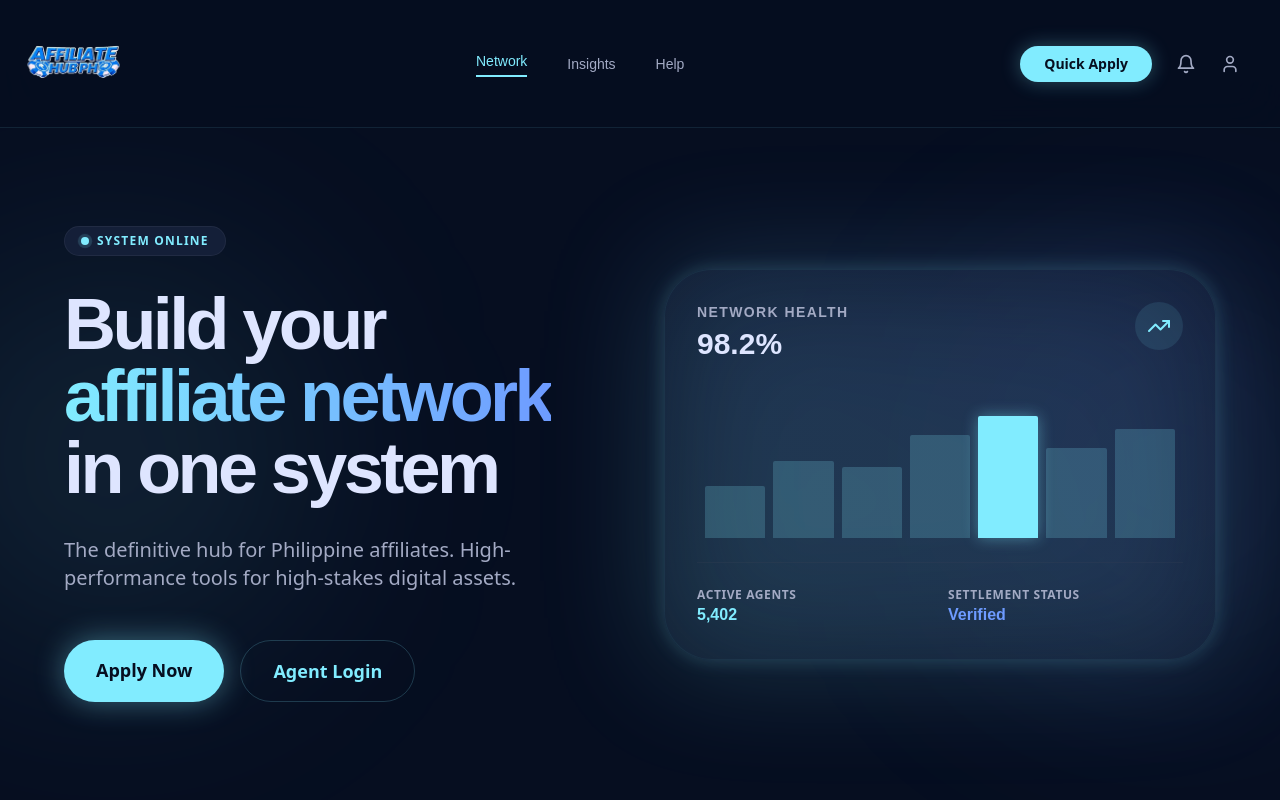
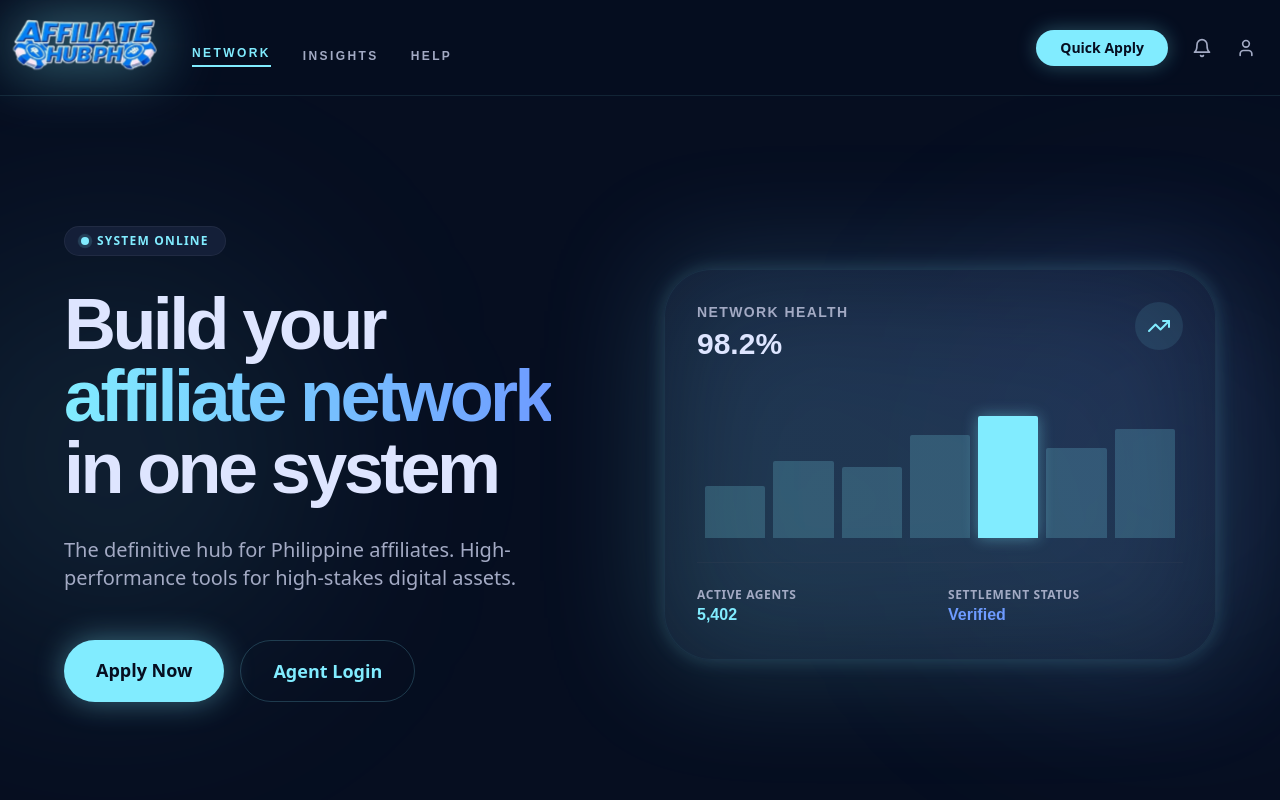
Before and after one commit to Abdulah-eng/Affiliate-Hub, a Next.js app: page / in a window 1280 px wide. Shown: the top 800 px of the page. Built offline with nearby package versions, Linux system fonts and the light colour scheme; no server answers; the database is empty.

Commit message:
style: enlarge home page logo and move nav links; refine logo sizes in sidebars and apply page

```diff
--- a/src/app/apply/page.tsx
+++ b/src/app/apply/page.tsx
@@ -267,15 +267,15 @@ function ApplyPageContent() {
 
   return (
     <div className="min-h-screen bg-background text-on-surface font-body selection:bg-primary/30">
-      <header className="fixed top-0 right-0 w-full h-32 z-40 bg-[#060e20]/60 backdrop-blur-xl border-b border-[#81ecff]/10 flex justify-between items-center px-8">
+      <header className="fixed top-0 right-0 w-full h-24 z-40 bg-[#060e20]/60 backdrop-blur-xl border-b border-[#81ecff]/10 flex justify-between items-center px-8">
         <div className="flex items-center gap-20">
-          <Link href="/" className="relative h-28 w-[380px] flex items-center justify-start">
+          <Link href="/" className="relative h-20 w-48 flex items-center justify-center">
             <Image
               src="/WhatsApp_Image_2026-04-11_at_01.17.27-removebg-preview.png"
               alt="Logo"
-              width={400}
-              height={200}
-              className="object-contain h-full w-auto scale-125"
+              width={160}
+              height={80}
+              className="object-contain h-full w-auto"
               priority
             />
           </Link>
--- a/src/components/layout/AdminSidebar.tsx
+++ b/src/components/layout/AdminSidebar.tsx
@@ -77,13 +77,13 @@ export const AdminSidebar = ({ isOpen, setIsOpen }: { isOpen?: boolean, setIsOpe
       )}>
         <div className="px-6 mb-8">
           <div className="flex items-center justify-between mb-4">
-            <Link href="/" className="relative h-20 w-48 flex items-center justify-center -ml-2">
+            <Link href="/" className="relative h-16 w-40 flex items-center justify-center -ml-2">
               <Image
                 src="/WhatsApp_Image_2026-04-11_at_01.17.27-removebg-preview.png"
                 alt="Logo"
-                width={200}
-                height={100}
-                className="object-contain h-full w-auto scale-110"
+                width={160}
+                height={80}
+                className="object-contain"
                 priority
               />
             </Link>
--- a/src/components/layout/AgentSidebar.tsx
+++ b/src/components/layout/AgentSidebar.tsx
@@ -99,13 +99,13 @@ export const AgentSidebar = ({ isOpen, setIsOpen }: { isOpen: boolean, setIsOpen
       )}>
         <div className="px-8 mb-6 flex flex-col shrink-0 gap-4">
           <div className="flex items-center justify-between">
-            <Link href="/" className="relative h-20 w-48 flex items-center justify-center -ml-2">
+            <Link href="/" className="relative h-16 w-40 flex items-center justify-center -ml-2">
               <Image
                 src="/WhatsApp_Image_2026-04-11_at_01.17.27-removebg-preview.png"
                 alt="Logo"
-                width={200}
-                height={100}
-                className="object-contain h-full w-auto scale-110"
+                width={160}
+                height={80}
+                className="object-contain"
                 priority
               />
             </Link>
--- a/src/components/layout/Navbar.tsx
+++ b/src/components/layout/Navbar.tsx
@@ -5,27 +5,27 @@ import Image from 'next/image';
 
 export const Navbar = () => {
   return (
-    <nav className="fixed top-0 right-0 w-full h-32 z-50 bg-[#060e20]/60 backdrop-blur-xl border-b border-[#81ecff]/10">
-      <div className="flex justify-between items-center px-8 w-full h-full max-w-7xl mx-auto">
-        <div className="flex items-center gap-16">
-          <Link href="/" className="relative h-28 w-[380px] flex items-center justify-start">
+    <nav className="fixed top-0 right-0 w-full h-24 z-50 bg-[#060e20]/80 backdrop-blur-2xl border-b border-[#81ecff]/10">
+      <div className="flex justify-between items-center px-4 w-full h-full max-w-[1600px] mx-auto">
+        <div className="flex items-center">
+          <Link href="/" className="relative h-52 w-auto min-w-[200px] flex items-center justify-start -ml-6 group px-4">
             <Image
               src="/WhatsApp_Image_2026-04-11_at_01.17.27-removebg-preview.png"
               alt="Logo"
               width={400}
               height={200}
-              className="object-contain h-full w-auto scale-125"
+              className="object-contain h-full w-auto transform transition-all duration-500 group-hover:scale-105 group-hover:drop-shadow-[0_0_30px_rgba(129,236,255,0.6)]"
               priority
             />
           </Link>
-          <div className="hidden md:flex gap-10 items-center">
-            <Link href="/" className="text-[#81ecff] border-b-2 border-[#81ecff] pb-1 font-headline font-medium text-sm">
+          <div className="flex gap-4 sm:gap-8 items-center pt-4">
+            <Link href="/" className="text-[#81ecff] border-b-2 border-[#81ecff] pb-1 font-headline font-bold text-[10px] sm:text-xs uppercase tracking-[0.2em] whitespace-nowrap">
               Network
             </Link>
-            <Link href="/insights" className="text-[#a3aac4] hover:text-[#dee5ff] transition-all font-headline font-medium text-sm">
+            <Link href="/insights" className="text-[#a3aac4] hover:text-[#dee5ff] transition-all font-headline font-bold text-[10px] sm:text-xs uppercase tracking-[0.2em] whitespace-nowrap">
               Insights
             </Link>
-            <Link href="/help" className="text-[#a3aac4] hover:text-[#dee5ff] transition-all font-headline font-medium text-sm">
+            <Link href="/help" className="text-[#a3aac4] hover:text-[#dee5ff] transition-all font-headline font-bold text-[10px] sm:text-xs uppercase tracking-[0.2em] whitespace-nowrap">
               Help
             </Link>
           </div>
```
